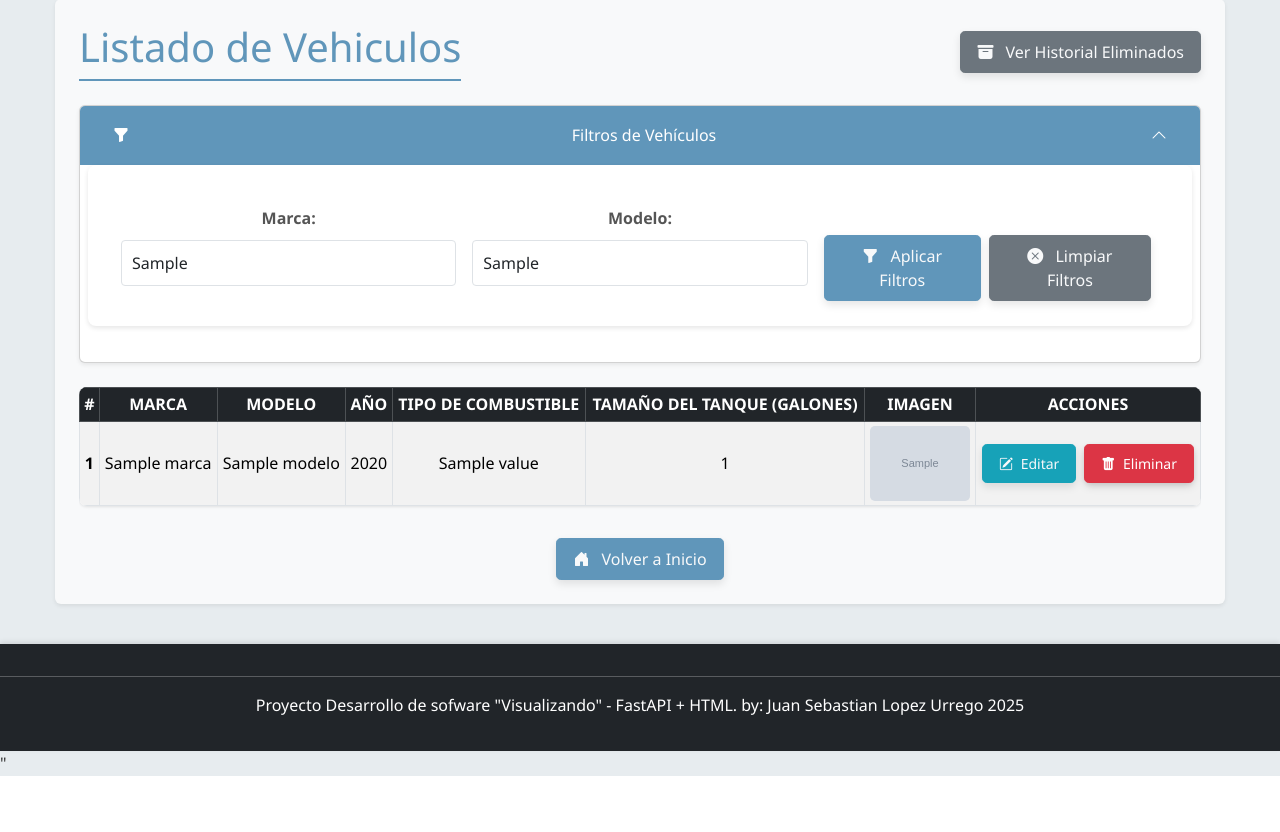
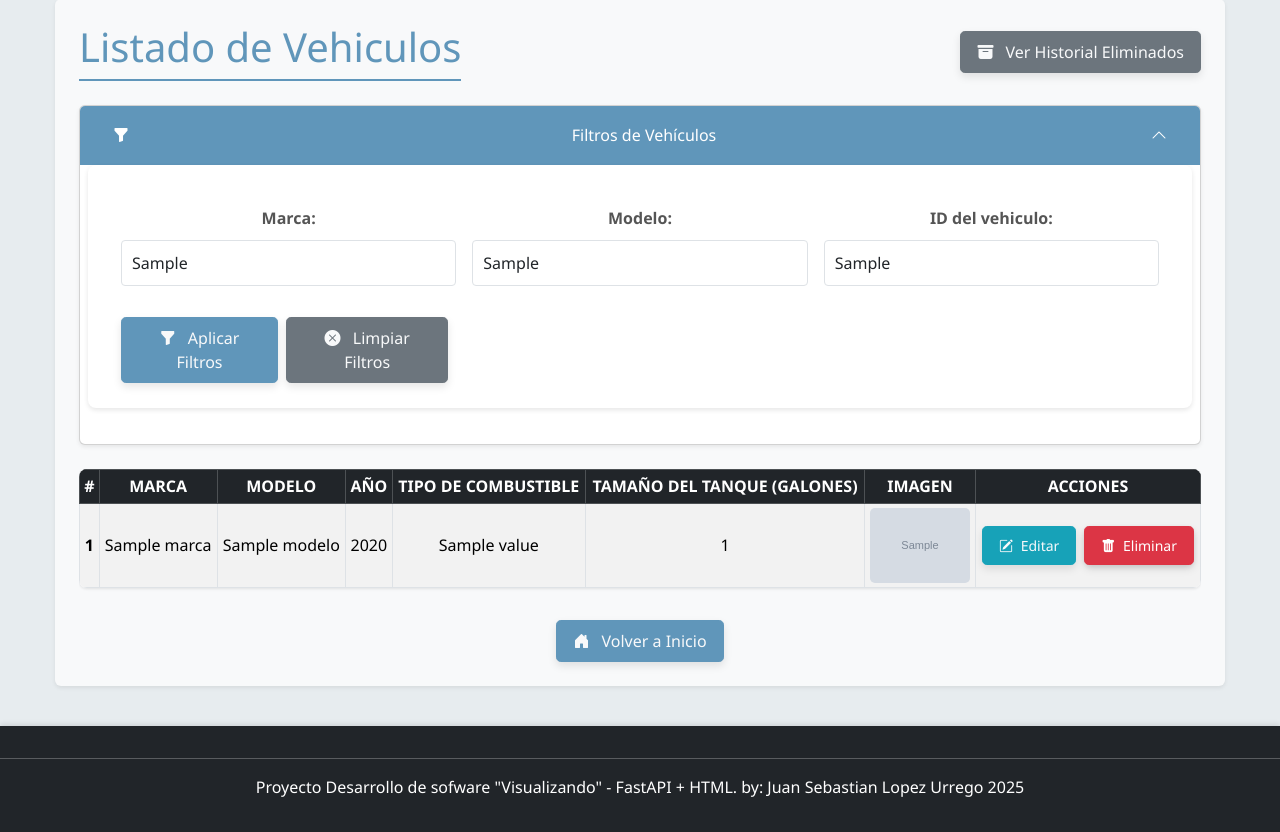
Before and after one commit to Sebas59/Proyecto_inte, a FastAPI app: template templates/vehiculos.html in a window 1280 px wide. Shown: the part 123-955 px from the top of the page. Before the commit the page ends 899 px from the top, so only its background shows below. Run offline with FastAPI, Linux system fonts and the light colour scheme; the template is opened without the code that fills it: most values are stand-ins (such as "Sample title", 1, 10 or a date in 2020); grey boxes marked "Sample" are stand-in pictures; parts of the project's set-up code (start-up, migrations or seed data) failed here and were passed over.

Commit message:
se agrego busqueda por id

```diff
--- a/templates/vehiculos.html
+++ b/templates/vehiculos.html
@@ -32,11 +32,15 @@
             <form action="/vehiculos" method="get" class="row g-3 align-items-end">
                 <div class="col-md-4">
                     <label for="marca" class="form-label">Marca:</label>
-                    <input type="text" class="form-control" id="marca" name="marca" value="{{ current_marca if current_marca is not none else '' }}">
+                    <input type="text" class="form-control" id="marca" name="marca" placeholder="Ej : Toyota" value="{{ current_marca if current_marca is not none else '' }}">
                 </div>
                 <div class="col-md-4">
                     <label for="modelo" class="form-label">Modelo:</label>
-                    <input type="text" class="form-control" id="modelo" name="modelo" value="{{ current_modelo if current_modelo is not none else '' }}">
+                    <input type="text" class="form-control" id="modelo" name="modelo" placeholder="Ej: Corolla" value="{{ current_modelo if current_modelo is not none else '' }}">
+                </div>
+                <div class="col-md-4">
+                    <label for="vehiculo_id" class="form-label">ID del vehiculo:</label>
+                    <input type="text" class="form-control" id="vehiculo_id" name="vehiculo_id" placeholder="Ej: 1" value="{{ id_buscado if id_buscado is not none else '' }}">
                 </div>
 
                 <div class="col-md-4 d-flex align-items-end">
```
